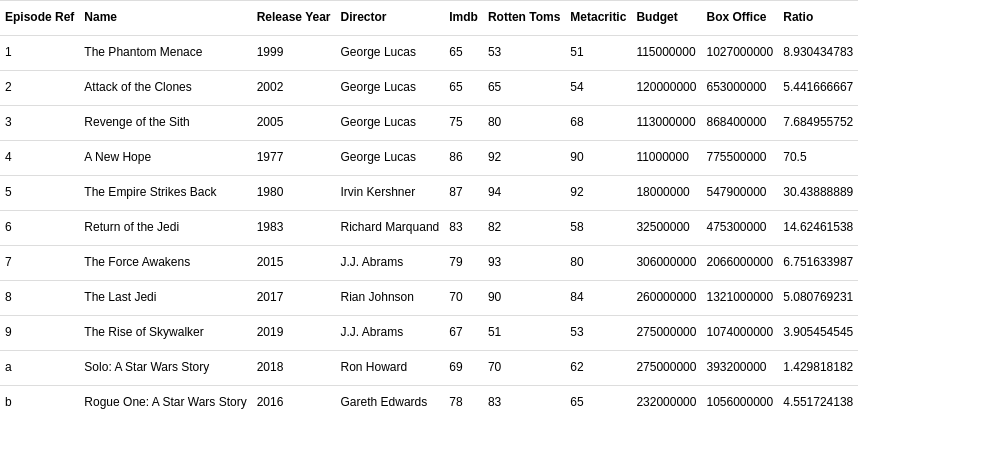
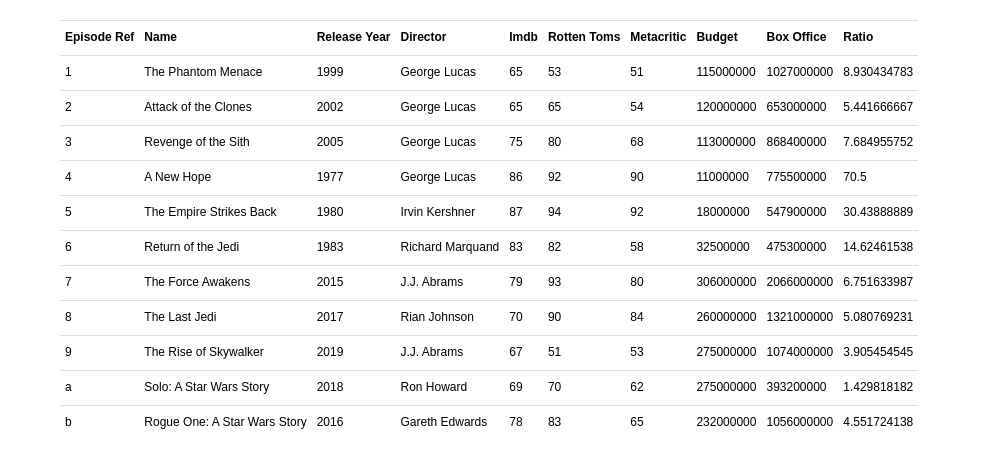
Before and after one commit to liam-t/quiz-o-tron, a React (Create React App) app: page / in a window 1280 px wide. Shown: the top 468 px of the page, without its empty margins (0-981 px from the left). Built offline with nearby package versions, Linux system fonts and the light colour scheme.

Commit message:
added container to app component; changed styled components import to macro

```diff
--- a/src/App.tsx
+++ b/src/App.tsx
@@ -1,7 +1,8 @@
 import React from 'react';
 import Table from 'components/Table';
 import data from 'data/parsed/starwars.json';
-import styled from 'styled-components';
+import styled from 'styled-components/macro';
+import Container from 'components/Container';
 import GlobalStyles from './GlobalStyles';
 import 'normalize.css';
 
@@ -9,7 +10,9 @@
 const App:React.FC = () => (
   <AppWrapper>
     <GlobalStyles />
-    <Table data={data} />
+    <Container>
+      <Table data={data} />
+    </Container>
   </AppWrapper>
 );
 
```
